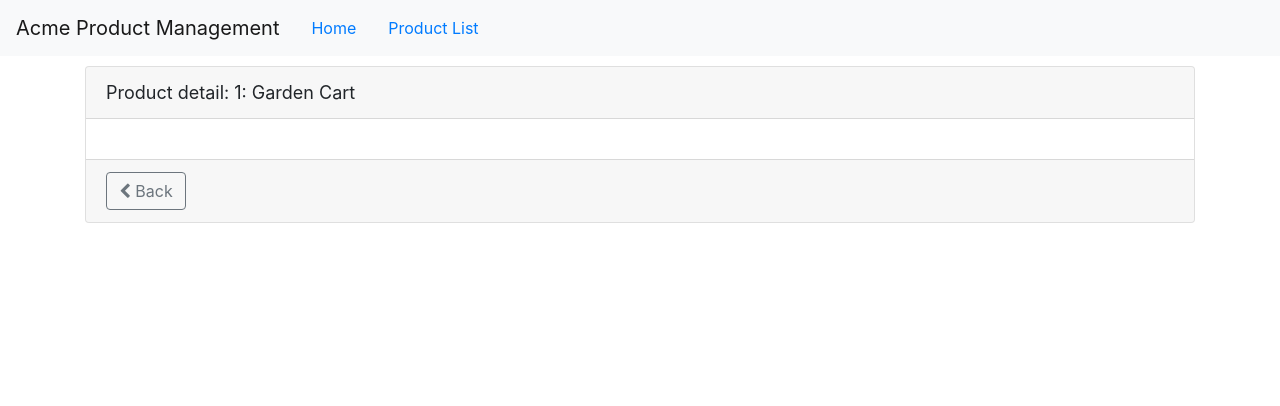
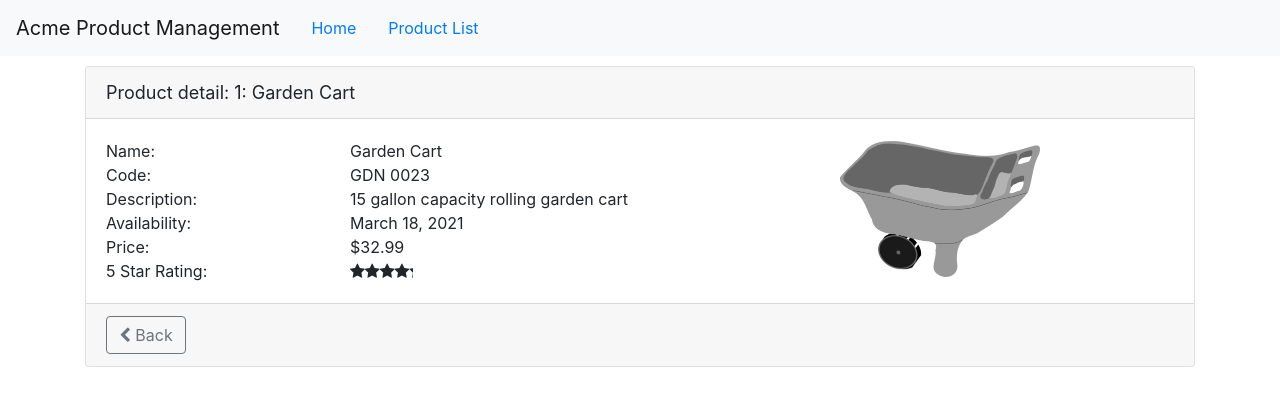
Before and after one commit to c-santana-sp/Angular-GettingStarted, an Angular app: page /products/1 in a window 1280 px wide. Shown: the top 406 px of the page. Built offline with nearby package versions, Linux system fonts and the light colour scheme.

Commit message:
Finishing the product detail template

```diff
--- a/src/app/products/product-detail.component.html
+++ b/src/app/products/product-detail.component.html
@@ -1,14 +1,57 @@
-<div class="card">
-    <div class="card-header">
-        {{ pageTitle + ': ' + product?.productName }}
+
+<div class='card'>
+    <div class='card-header'>
+      {{pageTitle + ': ' + product?.productName}}
     </div>
-    <div class="card-body"></div>
-    <div class="card-footer">
-        <button class="btn btn-outline-secondary"
-                style="width: 80px;"
-                (click)="onBack()">
-            <i class="fa fa-chevron-left"></i>
-            Back
-        </button>
+
+    <div class='card-body'
+         *ngIf='product'>
+      <div class='row'>
+        <div class='col-md-8'>
+          <div class='row'>
+            <div class='col-md-4'>Name:</div>
+            <div class='col-md-8'>{{product.productName}}</div>
+          </div>
+          <div class='row'>
+            <div class='col-md-4'>Code:</div>
+            <div class='col-md-8'>{{product.productCode | uppercase | convertToSpaces: '-'}}</div>
+          </div>
+          <div class='row'>
+            <div class='col-md-4'>Description:</div>
+            <div class='col-md-8'>{{product.description}}</div>
+          </div>
+          <div class='row'>
+            <div class='col-md-4'>Availability:</div>
+            <div class='col-md-8'>{{product.releaseDate}}</div>
+          </div>
+          <div class='row'>
+            <div class='col-md-4'>Price:</div>
+            <div class='col-md-8'>{{product.price|currency:'USD':'symbol'}}</div>
+          </div>
+          <div class='row'>
+            <div class='col-md-4'>5 Star Rating:</div>
+            <div class='col-md-8'>
+              <pm-star [rating]='product.starRating'>
+              </pm-star>
+            </div>
+          </div>
+        </div>
+
+        <div class='col-md-4'>
+          <img class='center-block img-responsive'
+               [style.width.px]='200'
+               [style.margin.px]='2'
+               [src]='product.imageUrl'
+               [title]='product.productName'>
+        </div>
+      </div>
     </div>
-</div>
+
+    <div class='card-footer'>
+      <button class='btn btn-outline-secondary'
+              style='width:80px'
+              (click)='onBack()'>
+        <i class='fa fa-chevron-left'></i> Back
+      </button>
+    </div>
+  </div>
```
